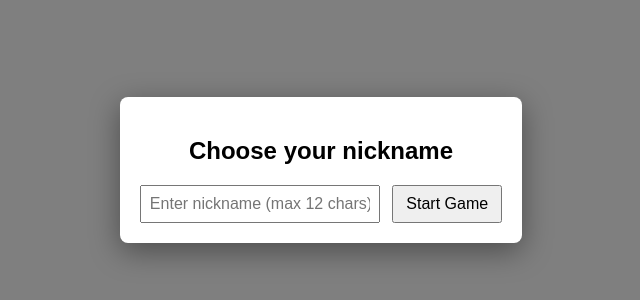
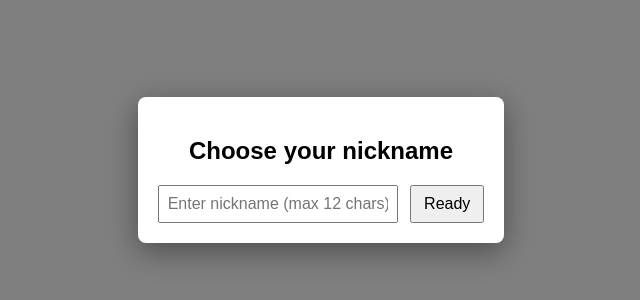
Before and after one commit to a5r3xd/Offline-Blob-io, a plain HTML site: page index.html in a window 1280 px wide. Shown: the part 230-530 px from the top of the page, without its empty margins (319-959 px from the left). Drawn offline with Linux system fonts and the light colour scheme.

Commit message:
Update and rename blob-io-bots-leaderboard.html to index.html

```diff
--- a/blob-io-bots-leaderboard.html
+++ b/index.html
@@ -2,7 +2,7 @@
 <html lang="en">
 <head>
 <meta charset="UTF-8">
-<title>Blob Eating Food - Bots (Leaderboard Update)</title>
+<title>blob.io</title>
 <style>
   html, body { margin: 0; overflow: hidden; font-family: Arial, sans-serif; }
   canvas { display: block; background: #fff; }
@@ -28,7 +28,7 @@
   <div id="menu">
     <h2>Choose your nickname</h2>
     <input id="nickInput" placeholder="Enter nickname (max 12 chars)" maxlength="12" />
-    <button id="startBtn">Start Game</button>
+    <button id="startBtn">Ready</button>
   </div>
 </div>
 
```
